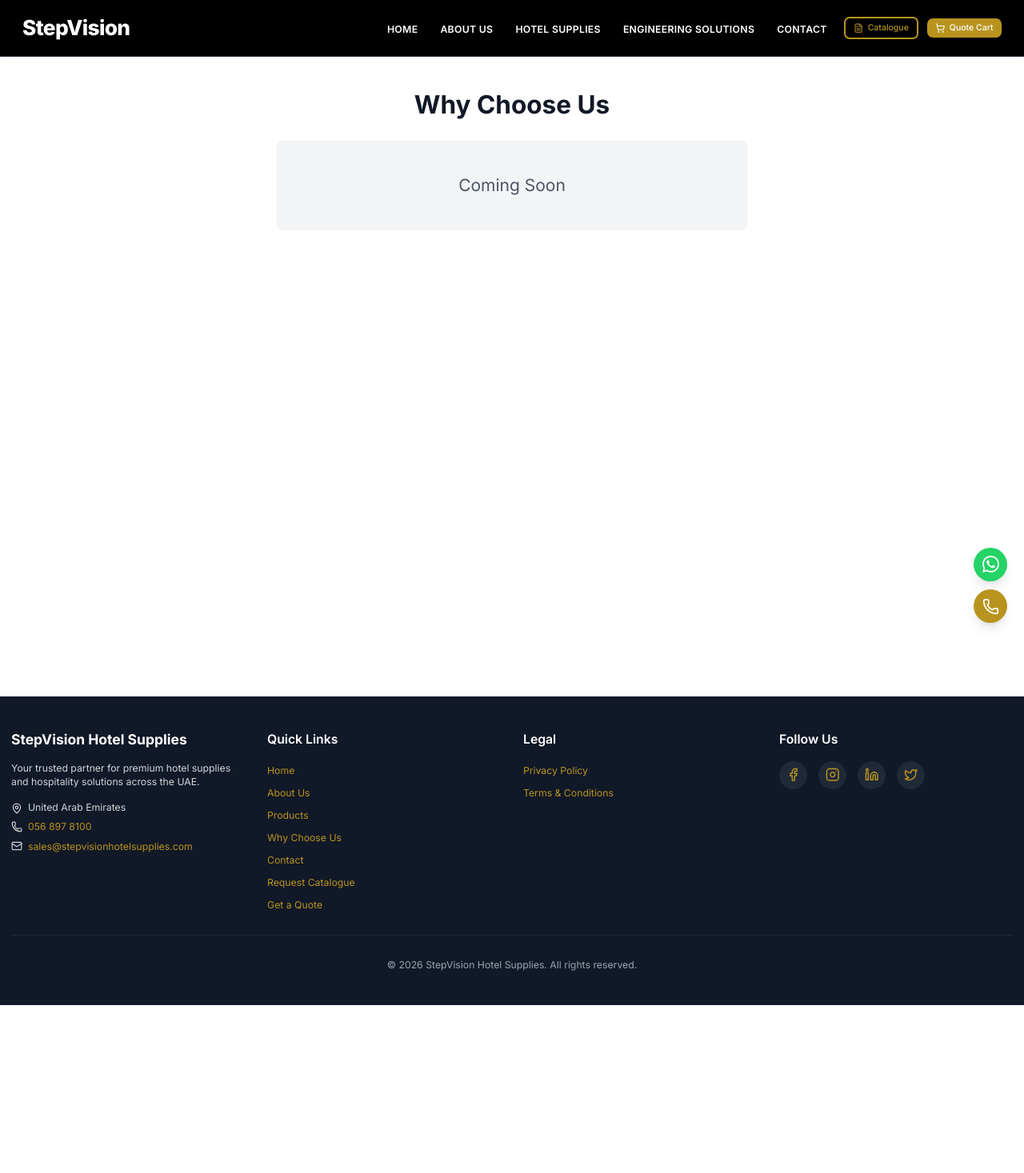
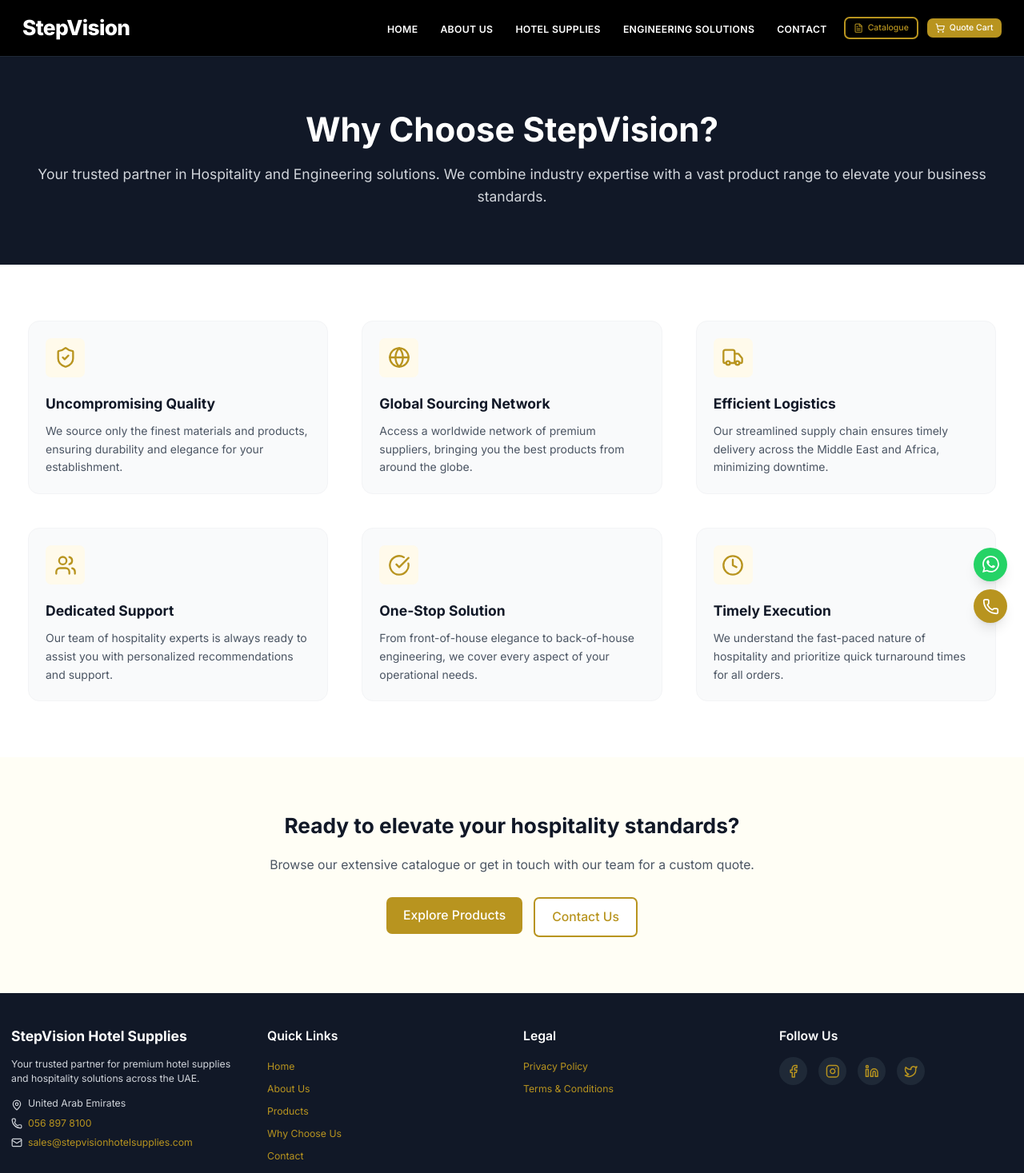
Before and after one commit to ayishamuneer4342-blip/STEPVISION, a Next.js app: page /why-choose-us in a window 1280 px wide. Shown: the top 1467 px of the page at 80% size. Before the commit the page ends 1257 px from the top, so only its background shows below. Built offline with nearby package versions, Linux system fonts and the light colour scheme.

Commit message:
Add content to Why Choose Us page

```diff
--- a/src/app/why-choose-us/page.tsx
+++ b/src/app/why-choose-us/page.tsx
@@ -1,16 +1,99 @@
+import Link from 'next/link';
+import { Button } from '@/components/Button';
+import { CheckCircle, Globe, ShieldCheck, Truck, Clock, Users } from 'lucide-react';
+
 export default function WhyChooseUsPage() {
+    const features = [
+        {
+            icon: ShieldCheck,
+            title: 'Uncompromising Quality',
+            description: 'We source only the finest materials and products, ensuring durability and elegance for your establishment.'
+        },
+        {
+            icon: Globe,
+            title: 'Global Sourcing Network',
+            description: 'Access a worldwide network of premium suppliers, bringing you the best products from around the globe.'
+        },
+        {
+            icon: Truck,
+            title: 'Efficient Logistics',
+            description: 'Our streamlined supply chain ensures timely delivery across the Middle East and Africa, minimizing downtime.'
+        },
+        {
+            icon: Users,
+            title: 'Dedicated Support',
+            description: 'Our team of hospitality experts is always ready to assist you with personalized recommendations and support.'
+        },
+        {
+            icon: CheckCircle,
+            title: 'One-Stop Solution',
+            description: 'From front-of-house elegance to back-of-house engineering, we cover every aspect of your operational needs.'
+        },
+        {
+            icon: Clock,
+            title: 'Timely Execution',
+            description: 'We understand the fast-paced nature of hospitality and prioritize quick turnaround times for all orders.'
+        }
+    ];
+
     return (
-        <div className="container mx-auto py-12">
-            <div className="text-center max-w-2xl mx-auto">
-                <h1 className="text-4xl font-bold text-neutral-900 mb-4">
-                    Why Choose Us
-                </h1>
-                <div className="bg-neutral-100 rounded-lg p-12 mt-8">
-                    <p className="text-2xl text-neutral-600">
-                        Coming Soon
+        <div className="bg-white">
+            {/* Hero Section */}
+            <section className="bg-neutral-900 text-white py-20 px-6">
+                <div className="container mx-auto text-center max-w-4xl">
+                    <h1 className="text-4xl md:text-5xl font-bold mb-6">
+                        Why Choose StepVision?
+                    </h1>
+                    <p className="text-xl text-neutral-300 leading-relaxed">
+                        Your trusted partner in Hospitality and Engineering solutions. We combine industry expertise with a vast product range to elevate your business standards.
                     </p>
                 </div>
-            </div>
+            </section>
+
+            {/* Features Grid */}
+            <section className="py-20 px-6">
+                <div className="container mx-auto">
+                    <div className="grid md:grid-cols-2 lg:grid-cols-3 gap-12">
+                        {features.map((feature, index) => (
+                            <div key={index} className="flex flex-col items-start p-6 rounded-2xl bg-neutral-50 border border-neutral-100 hover:shadow-lg transition-shadow duration-300">
+                                <div className="p-3 bg-primary-100 rounded-lg mb-6">
+                                    <feature.icon className="w-8 h-8 text-primary-600" />
+                                </div>
+                                <h3 className="text-xl font-bold text-neutral-900 mb-3">
+                                    {feature.title}
+                                </h3>
+                                <p className="text-neutral-600 leading-relaxed">
+                                    {feature.description}
+                                </p>
+                            </div>
+                        ))}
+                    </div>
+                </div>
+            </section>
+
+            {/* CTA Section */}
+            <section className="bg-primary-50 py-20 px-6">
+                <div className="container mx-auto text-center max-w-3xl">
+                    <h2 className="text-3xl font-bold text-neutral-900 mb-6">
+                        Ready to elevate your hospitality standards?
+                    </h2>
+                    <p className="text-lg text-neutral-600 mb-8">
+                        Browse our extensive catalogue or get in touch with our team for a custom quote.
+                    </p>
+                    <div className="flex flex-col sm:flex-row gap-4 justify-center">
+                        <Link href="/products">
+                            <Button variant="primary" size="lg">
+                                Explore Products
+                            </Button>
+                        </Link>
+                        <Link href="/contact">
+                            <Button variant="outline" size="lg" className="bg-white hover:bg-neutral-50">
+                                Contact Us
+                            </Button>
+                        </Link>
+                    </div>
+                </div>
+            </section>
         </div>
     );
 }
```
